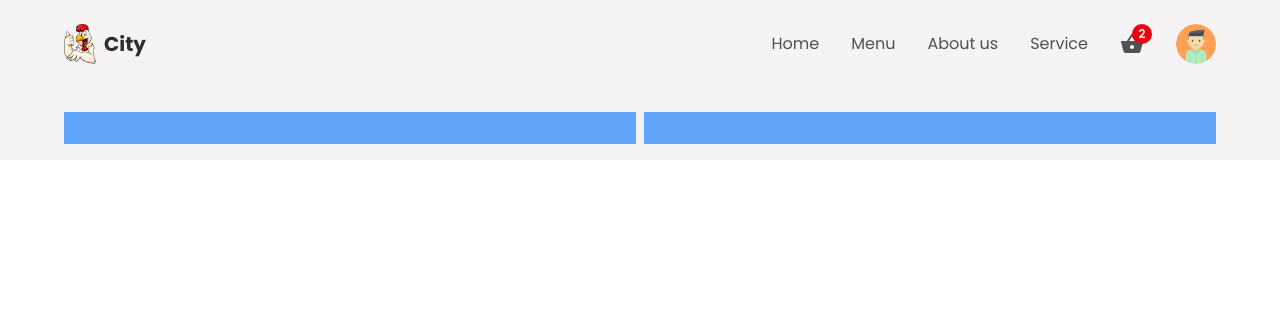
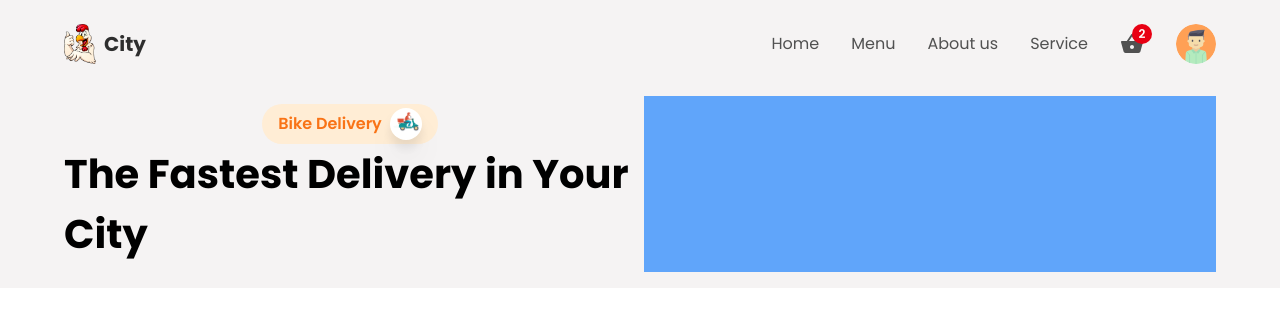
Before and after one commit to nkmills/foodDeliveryFullStack, a React (Create React App) app: page / in a window 1280 px wide. Shown: the top 310 px of the page. Built offline with nearby package versions, Linux system fonts and the light colour scheme.

Commit message:
Project to be pushed to GitHub

```diff
--- a/src/App.js
+++ b/src/App.js
@@ -9,7 +9,7 @@
       <div className="w-screen h-auto flex flex-col bg-primary">
         <Header />
 
-        <main className="mt-16 md:mt-24 px-16 py-4 w-full">
+        <main className="mt-14 md:mt-20 px-4 md:px-16 py-4 w-full">
           <Routes>
             <Route path="/*" element={<MainContainer />} />
             <Route path="/createItem" element={<CreateContainer />} />
--- a/src/components/MainContainer.jsx
+++ b/src/components/MainContainer.jsx
@@ -1,10 +1,23 @@
 import React from "react";
+import Delivery from "../img/delivery.png";
 
 const MainContainer = () => {
   return (
     <div className="grid grid-cols-1 md:grid-cols-2 gap-2">
-      <div className="p-4 bg-blue-400 flex-1"></div>
-      <div className="p-4 bg-blue-400 flex-1"></div>
+      <div className="py-2 flex-1 flex flex-col items-start md:items-center justify-center">
+        <div className="flex items-center gap-2 justify-center bg-orange-100 px-4 py-1 rounded-full">
+          <p className="text-base text-orange-500 font-semibold">
+            Bike Delivery
+          </p>
+          <div className="w-8 h-8 bg-white rounded-full overflow-hidden drop-shadow-xl">
+            <img src={Delivery} className="w-full h-full object-contain" />
+          </div>
+        </div>
+        <p className="text-[2.5rem] font-bold">
+          The Fastest Delivery in <span>Your City</span>
+        </p>
+      </div>
+      <div className="py-2 bg-blue-400 flex-1"></div>
     </div>
   );
 };
```
